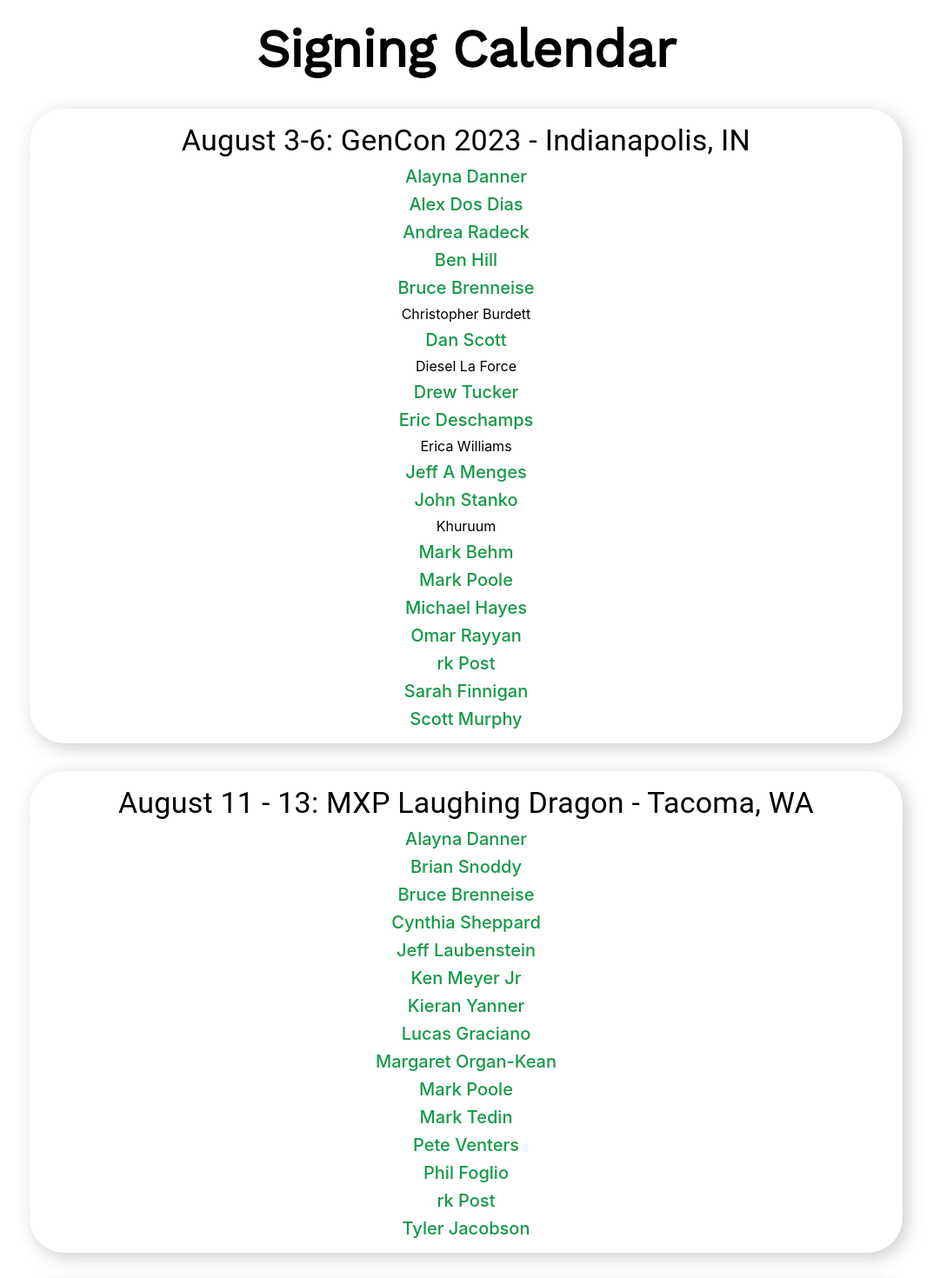
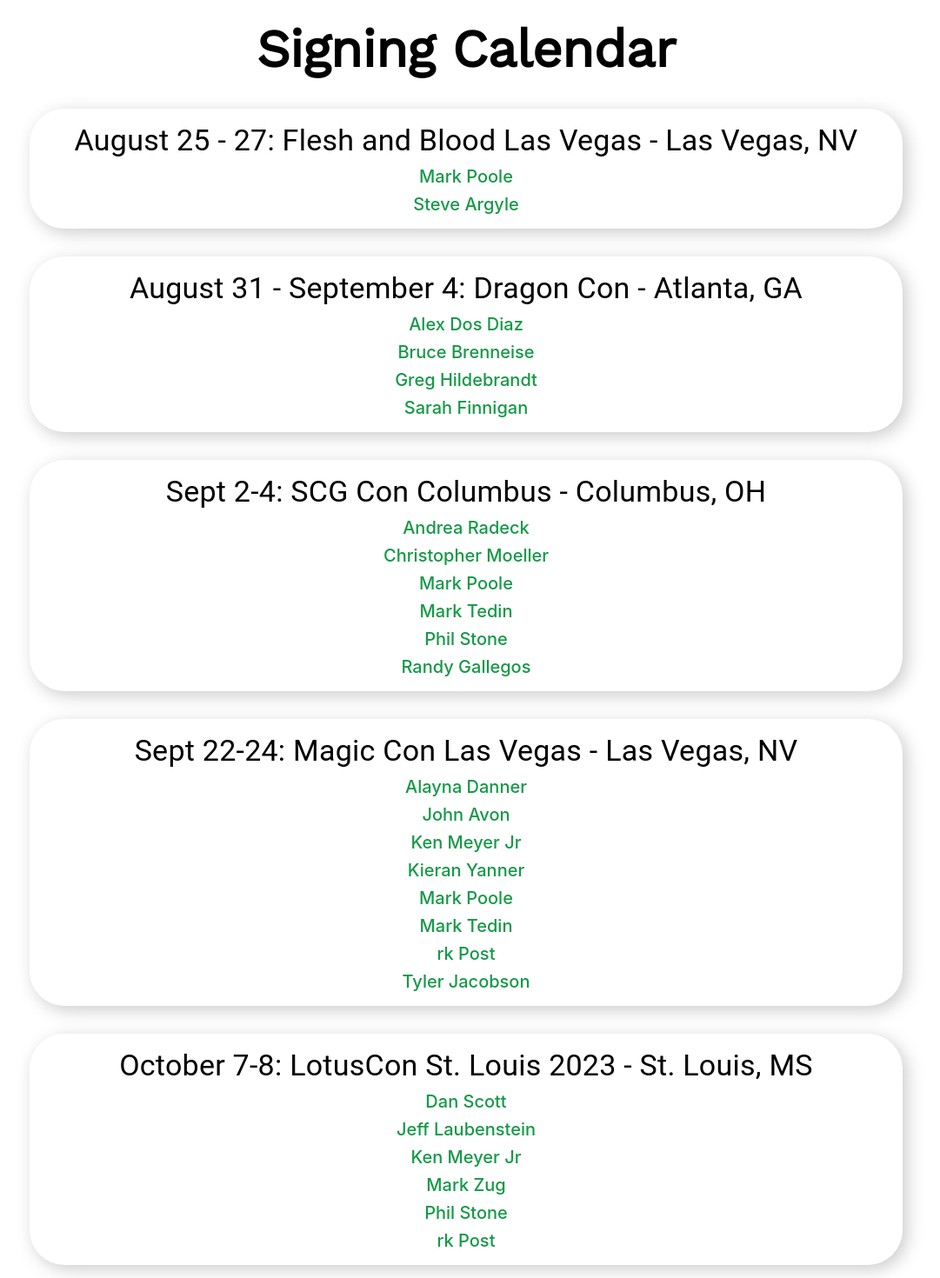
Before and after one commit to stokesdusty/mtgartistconnection.server, a React (Create React App) app: page /calendar in a window 1280 px wide. Shown: the part 240-1710 px from the top of the page at 87% size, without its empty margins (104-1185 px from the left). Built offline with nearby package versions, Linux system fonts and the light colour scheme.

Commit message:
081523 update calendar and page titles

```diff
--- a/src/components/allcards/AllCards.tsx
+++ b/src/components/allcards/AllCards.tsx
@@ -8,6 +8,7 @@ import { useQuery } from "@apollo/client";
 
 const AllCards = () => {
     const artist = useParams().name ?? "";
+    document.title = `MtG Artist Connection - All ` + artist + ` Cards`;
     const [cards, setCards] = useState<any[]>([]);
     const [cardsLoaded, setCardsLoaded] = useState(false);
     const [totalCards, setTotalCards] = useState<any[] | string>("");
--- a/src/components/artist/Artist.tsx
+++ b/src/components/artist/Artist.tsx
@@ -8,6 +8,7 @@ import { FaArtstation, FaFacebookF, FaInstagram, FaPatreon, FaTwitter, FaYoutube
 
 const Artist = () => {
     const name = useParams().name;
+    document.title = `MtG Artist Connection - ` + name;
     const theme = useTheme();
     const isBelowMedium = useMediaQuery(theme.breakpoints.down("md"));
     const { data, error, loading } = useQuery(GET_ARTIST_BY_NAME, {
--- a/src/components/calendar/Calendar.tsx
+++ b/src/components/calendar/Calendar.tsx
@@ -3,50 +3,9 @@ import { calendarStyles } from "../../styles/calendar-styles";
 import { Link, Typography } from "@mui/material";
 
 const Calendar = () => {
+    document.title = 'MtG Artist Connection - Calendar';
     return <Box sx={calendarStyles.container}>
         <Typography variant="h2" fontFamily={"Work Sans"} fontWeight={600}>Signing Calendar</Typography>
-            <Box sx={calendarStyles.eventContainer}>
-                <Typography variant="h4">August 3-6:   GenCon 2023 - Indianapolis, IN</Typography>
-                <Link sx={calendarStyles.artistLink} href="./artist/Alayna%20Danner">Alayna Danner</Link>
-                <Link sx={calendarStyles.artistLink} href="./artist/Alex%20Dos%20Diaz">Alex Dos Dias</Link>
-                <Link sx={calendarStyles.artistLink} href="./artist/Andrea%20Radeck">Andrea Radeck</Link>
-                <Link sx={calendarStyles.artistLink} href="./artist/Ben%20Hill">Ben Hill</Link>
-                <Link sx={calendarStyles.artistLink} href="./artist/Bruce%20Brenneise">Bruce Brenneise</Link>
-                Christopher Burdett
-                <Link sx={calendarStyles.artistLink} href="./artist/Dan%20Scott">Dan Scott</Link>
-                Diesel La Force
-                <Link sx={calendarStyles.artistLink} href="./artist/Drew%20Tucker">Drew Tucker</Link>
-                <Link sx={calendarStyles.artistLink} href="./artist/Eric%20Deschamps">Eric Deschamps</Link>
-                Erica Williams
-                <Link sx={calendarStyles.artistLink} href="./artist/Jeff%20A%20Menges">Jeff A Menges</Link>
-                <Link sx={calendarStyles.artistLink} href="./artist/John%20Stanko">John Stanko</Link>
-                Khuruum
-                <Link sx={calendarStyles.artistLink} href="./artist/Mark%20Behm">Mark Behm</Link>
-                <Link sx={calendarStyles.artistLink} href="./artist/Mark%20Poole">Mark Poole</Link>
-                <Link sx={calendarStyles.artistLink} href="./artist/Michael%20C%20Hayes">Michael Hayes</Link>
-                <Link sx={calendarStyles.artistLink} href="./artist/Omar%20Rayyan">Omar Rayyan</Link>
-                <Link sx={calendarStyles.artistLink} href="./artist/RK%20Post">rk Post</Link>
-                <Link sx={calendarStyles.artistLink} href="./artist/Sarah%20Finnigan">Sarah Finnigan</Link>
-                <Link sx={calendarStyles.artistLink} href="./artist/Scott%20Murphy">Scott Murphy</Link>
-            </Box>
-            <Box sx={calendarStyles.eventContainer}>
-                <Typography variant="h4">August 11 - 13:   MXP Laughing Dragon - Tacoma, WA</Typography>
-                <Link sx={calendarStyles.artistLink} href="./artist/Alayna%20Danner">Alayna Danner</Link>
-                <Link sx={calendarStyles.artistLink} href="./artist/Brian%20Snoddy">Brian Snoddy</Link>
-                <Link sx={calendarStyles.artistLink} href="./artist/Bruce%20Brenneise">Bruce Brenneise</Link>
-                <Link sx={calendarStyles.artistLink} href="./artist/Cynthia%20Sheppard">Cynthia Sheppard</Link>
-                <Link sx={calendarStyles.artistLink} href="./artist/Jeff%20Laubenstein">Jeff Laubenstein</Link>
-                <Link sx={calendarStyles.artistLink} href="./artist/Ken%20Meyer%20Jr">Ken Meyer Jr</Link>
-                <Link sx={calendarStyles.artistLink} href="./artist/Kieran%20Yanner">Kieran Yanner</Link>
-                <Link sx={calendarStyles.artistLink} href="./artist/Lucas%20Graciano">Lucas Graciano</Link>
-                <Link sx={calendarStyles.artistLink} href="./artist/Margaret%20Organ-Kean">Margaret Organ-Kean</Link>
-                <Link sx={calendarStyles.artistLink} href="./artist/Mark%20Poole">Mark Poole</Link>
-                <Link sx={calendarStyles.artistLink} href="./artist/Mark%20Tedin">Mark Tedin</Link>
-                <Link sx={calendarStyles.artistLink} href="./artist/Pete%20Venters">Pete Venters</Link>
-                <Link sx={calendarStyles.artistLink} href="./artist/Phil%20Foglio">Phil Foglio</Link>
-                <Link sx={calendarStyles.artistLink} href="./artist/RK%20Post">rk Post</Link>
-                <Link sx={calendarStyles.artistLink} href="./artist/Tyler%20Jacobson">Tyler Jacobson</Link>
-            </Box>
             <Box sx={calendarStyles.eventContainer}>
                 <Typography variant="h4">August 25 - 27:   Flesh and Blood Las Vegas - Las Vegas, NV</Typography>
                 <Link sx={calendarStyles.artistLink} href="./artist/Mark%20Poole">Mark Poole</Link>
@@ -70,8 +29,14 @@ const Calendar = () => {
             </Box>
             <Box sx={calendarStyles.eventContainer}>
                 <Typography variant="h4">Sept 22-24:   Magic Con Las Vegas - Las Vegas, NV</Typography>
+                <Link sx={calendarStyles.artistLink} href="./artist/Alayna%20Danner">Alayna Danner</Link>
                 <Link sx={calendarStyles.artistLink} href="./artist/John%20Avon">John Avon</Link>
+                <Link sx={calendarStyles.artistLink} href="./artist/Ken%20Meyer%20Jr">Ken Meyer Jr</Link>
+                <Link sx={calendarStyles.artistLink} href="./artist/Kieran%20Yanner">Kieran Yanner</Link>
                 <Link sx={calendarStyles.artistLink} href="./artist/Mark%20Poole">Mark Poole</Link>
+                <Link sx={calendarStyles.artistLink} href="./artist/Mark%20Tedin">Mark Tedin</Link>
+                <Link sx={calendarStyles.artistLink} href="./artist/rk%20Post">rk Post</Link>
+                <Link sx={calendarStyles.artistLink} href="./artist/Tyler%20Jacobson">Tyler Jacobson</Link>
             </Box>
             <Box sx={calendarStyles.eventContainer}>
                 <Typography variant="h4">October 7-8:   LotusCon St. Louis 2023 - St. Louis, MS</Typography>
--- a/src/components/home/Homepage.tsx
+++ b/src/components/home/Homepage.tsx
@@ -6,6 +6,7 @@ import ArtistGridItem from "./ArtistGridItem"
 import { useEffect, useState } from "react"
 
 const Homepage = () => {
+    document.title = 'MtG Artist Connection';
     const {data, error, loading}= useQuery(GET_ARTISTS_FOR_HOMEPAGE);
     const [userSearch, setUserSearch] = useState("");
     const [filteredData, setFilteredData] = useState<any[]>([]);
--- a/src/components/signingservices/SigningServices.tsx
+++ b/src/components/signingservices/SigningServices.tsx
@@ -3,6 +3,7 @@ import { Box } from "@mui/system"
 import { signingServicesStyles } from "../../styles/signing-services-styles";
 
 const SigningServices = () => {
+    document.title = 'MtG Artist Connection - Card Signing Services';
     return <Box sx={signingServicesStyles.container}>
         <Typography variant="h2" fontFamily="Work Sans" fontWeight={600} >Card Signing Services</Typography>
         <Typography sx={signingServicesStyles.text}>
```
